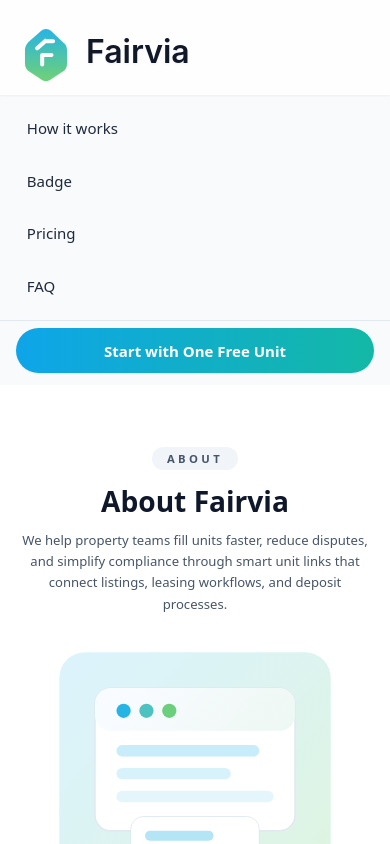
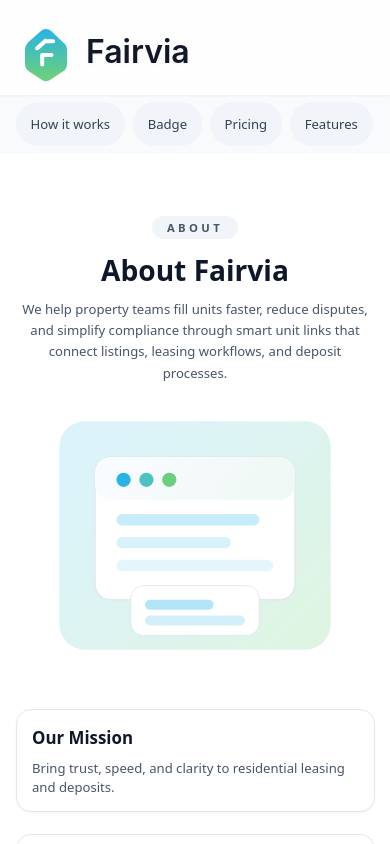
Before and after one commit to Aaronrabanal24/rentguard-landing, a Next.js app: page /about in a window 390 px wide. Shown: the top 844 px of the page. Built offline with nearby package versions, Linux system fonts and the light colour scheme.

Commit message:
nav and header

```diff
--- a/src/components/layout/Header.tsx
+++ b/src/components/layout/Header.tsx
@@ -15,7 +15,7 @@
     { href: "/#how-it-works", label: "How it works" },
     { href: "/badge", label: "Badge" },
     { href: "/pricing", label: "Pricing" },
-    { href: "/#faq", label: "FAQ" },
+    { href: "/features", label: "Features" },
   ];
 
   const handleCTA = () => {
@@ -42,21 +42,21 @@
             <BrandLogo priority className="drop-shadow-sm" />
           </Link>
           {/* Horizontal nav at sm+ */}
-          <nav className="hidden items-center gap-2 text-sm font-medium text-slate-600 sm:flex">
+          <nav className="hidden items-center gap-2 text-sm font-medium sm:flex">
             {navLinks.map((item) => (
               <Link
                 key={item.href}
                 href={item.href}
-                className="tap rounded-full px-4 py-2 transition-all hover:bg-sky-50 hover:text-slate-900 hover:shadow-sm focus-visible:outline focus-visible:outline-2 focus-visible:outline-offset-2 focus-visible:outline-sky-300"
+                className="tap min-h-[44px] min-w-[44px] inline-flex items-center justify-center rounded-full bg-slate-100 px-5 py-2 text-slate-700 transition-all hover:bg-slate-200 hover:text-slate-900 focus-visible:outline focus-visible:outline-2 focus-visible:outline-offset-2 focus-visible:outline-sky-300"
               >
                 {item.label}
               </Link>
             ))}
             <button
               onClick={handleCTA}
-              className="tap rounded-full bg-gradient-to-r from-sky-500 to-teal-500 px-5 py-2 text-sm font-semibold text-white shadow-sm shadow-sky-200/80 transition hover:shadow-md focus-visible:outline focus-visible:outline-2 focus-visible:outline-offset-2 focus-visible:outline-sky-300"
+              className="tap min-h-[44px] min-w-[44px] rounded-full bg-gradient-to-r from-sky-500 to-teal-500 px-5 py-2 text-sm font-semibold text-white shadow-sm shadow-sky-200/80 transition hover:shadow-md focus-visible:outline focus-visible:outline-2 focus-visible:outline-offset-2 focus-visible:outline-sky-300"
             >
-              Start Free Unit
+              Start free unit
             </button>
           </nav>
         </div>
@@ -64,25 +64,16 @@
 
       {/* Always-visible vertical nav on mobile (in normal flow) */}
       <nav aria-label="Primary" className="sm:hidden">
-        <ul className="mx-auto max-w-7xl px-3 py-2">
+        <div className="mx-auto max-w-7xl px-3 py-2 flex flex-wrap gap-2">
           {navLinks.map((link) => (
-            <li key={link.href} className="py-1">
-              <Link
-                href={link.href}
-                className="tap block rounded-lg px-3 py-3 text-base font-medium text-slate-800 transition hover:bg-slate-50 focus-visible:outline focus-visible:outline-2 focus-visible:outline-offset-2 focus-visible:outline-sky-300"
-              >
-                {link.label}
-              </Link>
-            </li>
+            <Link
+              key={link.href}
+              href={link.href}
+              className="tap min-h-[44px] min-w-[44px] inline-flex items-center justify-center rounded-full bg-slate-100 px-4 py-2 text-sm font-medium text-slate-700 transition hover:bg-slate-200 focus-visible:outline focus-visible:outline-2 focus-visible:outline-offset-2 focus-visible:outline-sky-300"
+            >
+              {link.label}
+            </Link>
           ))}
-        </ul>
-        <div className="mx-auto max-w-7xl border-t border-slate-200 px-3 pb-3 pt-2 safe-bot">
-          <button
-            onClick={handleCTA}
-            className="tap w-full rounded-full bg-gradient-to-r from-sky-500 to-teal-500 px-5 py-3 text-base font-semibold text-white shadow-sm transition hover:-translate-y-[1px] hover:shadow-md focus-visible:outline focus-visible:outline-2 focus-visible:outline-offset-2 focus-visible:outline-sky-300"
-          >
-            Start with One Free Unit
-          </button>
         </div>
       </nav>
     </header>
--- a/src/pages/index.tsx
+++ b/src/pages/index.tsx
@@ -1,4 +1,3 @@
-import dynamic from "next/dynamic";
 import Head from "next/head";
 import {
   Footer,
@@ -9,10 +8,6 @@
 import { StickyCTA } from "@/components/layout/StickyCTA";
 import { motion } from "@/lib/motion";
 import { organizationSchema, softwareSchema } from "@/lib/structuredData";
-
-const FAQSection = dynamic(() => import("@/components/sections/FAQSection"), {
-  loading: () => <div className="mt-16 h-[400px] animate-pulse rounded-3xl bg-slate-100" aria-hidden />,
-});
 
 export default function Home() {
   return (
@@ -66,7 +61,6 @@
 
         <main id="main-content" className="safe-bot pb-32">
           <HowItWorksSection />
-          <FAQSection />
           <HomeCTA />
         </main>
 
```
